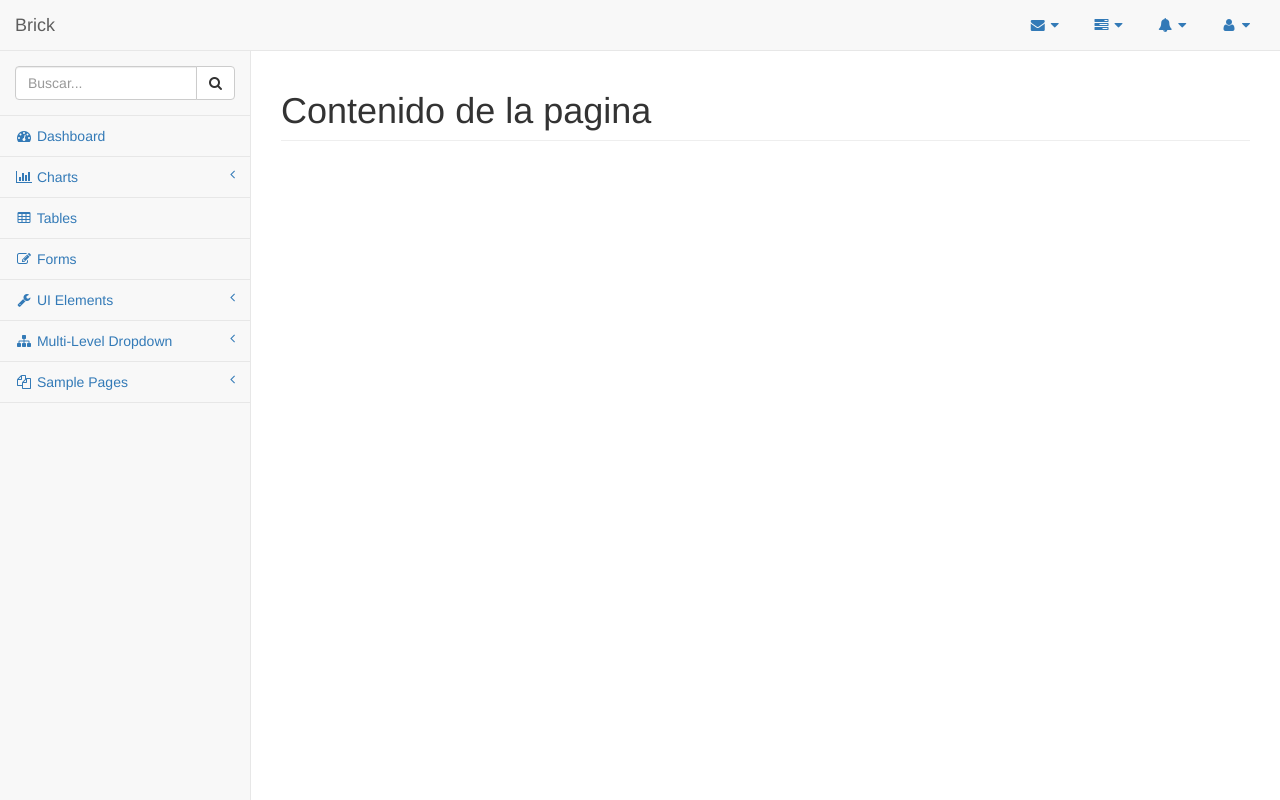
After one commit to jsmorales/sgwbrick_proyecto, a PHP site: page /pages/index_p.php in a window 1280 px wide. The commit adds this page. Run offline with PHP 8.4, Linux system fonts and the light colour scheme.

Commit message:
creación de página index_p.php con sus partes dinamicas.

```diff
--- a/index.html
+++ b/index.php
@@ -2,7 +2,7 @@
 <html>
 <head>
 <meta http-equiv="refresh" content="0;url=pages/index.html">
-<title>SB Admin 2</title>
+<title>Brick</title>
 <script language="javascript">
     window.location.href = "pages/index.html"
 </script>
--- /dev/null
+++ b/pages/encabezado.php
@@ -0,0 +1,43 @@
+<!DOCTYPE html>
+<html lang="es">
+
+<head>
+
+    <meta charset="utf-8">
+    <meta http-equiv="X-UA-Compatible" content="IE=edge">
+    <meta name="viewport" content="width=device-width, initial-scale=1">
+    <meta name="description" content="web Brick.">
+    <meta name="author" content="Ing. Johan Morales">
+
+    <title>Brick</title>
+
+    <!-- Bootstrap Core CSS -->
+    <link href="../bower_components/bootstrap/dist/css/bootstrap.min.css" rel="stylesheet">
+
+    <!-- MetisMenu CSS -->
+    <link href="../bower_components/metisMenu/dist/metisMenu.min.css" rel="stylesheet">
+
+    <!-- Timeline CSS -->
+    <link href="../dist/css/timeline.css" rel="stylesheet">
+
+    <!-- Custom CSS -->
+    <link href="../dist/css/sb-admin-2.css" rel="stylesheet">
+
+    <!-- Morris Charts CSS -->
+    <link href="../bower_components/morrisjs/morris.css" rel="stylesheet">
+
+    <!-- Custom Fonts -->
+    <link href="../bower_components/font-awesome/css/font-awesome.min.css" rel="stylesheet" type="text/css">
+
+    <!-- HTML5 Shim and Respond.js IE8 support of HTML5 elements and media queries -->
+    <!-- WARNING: Respond.js doesn't work if you view the page via file:// -->
+    <!--[if lt IE 9]>
+        <script src="https://oss.maxcdn.com/libs/html5shiv/3.7.0/html5shiv.js"></script>
+        <script src="https://oss.maxcdn.com/libs/respond.js/1.4.2/respond.min.js"></script>
+    <![endif]-->
+
+</head>
+
+<?php /*
+En esta parte va todo el head de la pagina.
+*/ ?>
--- /dev/null
+++ b/pages/footer.php
@@ -0,0 +1,24 @@
+
+    </div>
+    <!-- /#wrapper -->
+
+<!-- jQuery -->
+    <script src="../bower_components/jquery/dist/jquery.min.js"></script>
+
+    <!-- Bootstrap Core JavaScript -->
+    <script src="../bower_components/bootstrap/dist/js/bootstrap.min.js"></script>
+
+    <!-- Metis Menu Plugin JavaScript -->
+    <script src="../bower_components/metisMenu/dist/metisMenu.min.js"></script>
+
+    <!-- Morris Charts JavaScript
+    <script src="../bower_components/raphael/raphael-min.js"></script>
+    <script src="../bower_components/morrisjs/morris.min.js"></script>
+    <script src="../js/morris-data.js"></script>-->
+
+    <!-- Custom Theme JavaScript -->
+    <script src="../dist/js/sb-admin-2.js"></script>
+
+</body>
+
+</html>
--- a/pages/index.html
+++ b/pages/index.html
@@ -263,8 +263,9 @@
                 </li>
                 <!-- /.dropdown -->
             </ul>
-            <!-- /.navbar-top-links -->
+            <!-- /.navbar-top-links acaba menu superior-->
 
+            <!-- menu lateral-->
             <div class="navbar-default sidebar" role="navigation">
                 <div class="sidebar-nav navbar-collapse">
                     <ul class="nav" id="side-menu">
@@ -373,6 +374,8 @@
             <!-- /.navbar-static-side -->
         </nav>
 
+
+        <!-- CONTENIDO -->
         <div id="page-wrapper">
             <div class="row">
                 <div class="col-lg-12">
--- /dev/null
+++ b/pages/index_p.php
@@ -0,0 +1,25 @@
+<?php
+
+	include "encabezado.php";
+	include "menu_superior.php";
+	include "menu_lateral.php";
+
+ ?>
+
+	<div id="page-wrapper">
+
+			<div class="row">
+                <div class="col-lg-12">
+                    <h1 class="page-header">Contenido de la pagina</h1>
+                </div>
+                <!-- /.col-lg-12 -->
+            </div>
+
+
+	</div>
+
+ <?php
+
+ 	include "footer.php";
+
+  ?>
--- /dev/null
+++ b/pages/menu_lateral.php
@@ -0,0 +1,108 @@
+            <!-- menu lateral-->
+            <div class="navbar-default sidebar" role="navigation">
+                <div class="sidebar-nav navbar-collapse">
+                    <ul class="nav" id="side-menu">
+                        <li class="sidebar-search">
+                            <div class="input-group custom-search-form">
+                                <input type="text" class="form-control" placeholder="Buscar...">
+                                <span class="input-group-btn">
+                                <button class="btn btn-default" type="button">
+                                    <i class="fa fa-search"></i>
+                                </button>
+                            </span>
+                            </div>
+                            <!-- /input-group -->
+                        </li>
+                        <li>
+                            <a href="index.html"><i class="fa fa-dashboard fa-fw"></i> Dashboard</a>
+                        </li>
+                        <li>
+                            <a href="#"><i class="fa fa-bar-chart-o fa-fw"></i> Charts<span class="fa arrow"></span></a>
+                            <ul class="nav nav-second-level">
+                                <li>
+                                    <a href="flot.html">Flot Charts</a>
+                                </li>
+                                <li>
+                                    <a href="morris.html">Morris.js Charts</a>
+                                </li>
+                            </ul>
+                            <!-- /.nav-second-level -->
+                        </li>
+                        <li>
+                            <a href="tables.html"><i class="fa fa-table fa-fw"></i> Tables</a>
+                        </li>
+                        <li>
+                            <a href="forms.html"><i class="fa fa-edit fa-fw"></i> Forms</a>
+                        </li>
+                        <li>
+                            <a href="#"><i class="fa fa-wrench fa-fw"></i> UI Elements<span class="fa arrow"></span></a>
+                            <ul class="nav nav-second-level">
+                                <li>
+                                    <a href="panels-wells.html">Panels and Wells</a>
+                                </li>
+                                <li>
+                                    <a href="buttons.html">Buttons</a>
+                                </li>
+                                <li>
+                                    <a href="notifications.html">Notifications</a>
+                                </li>
+                                <li>
+                                    <a href="typography.html">Typography</a>
+                                </li>
+                                <li>
+                                    <a href="icons.html"> Icons</a>
+                                </li>
+                                <li>
+                                    <a href="grid.html">Grid</a>
+                                </li>
+                            </ul>
+                            <!-- /.nav-second-level -->
+                        </li>
+                        <li>
+                            <a href="#"><i class="fa fa-sitemap fa-fw"></i> Multi-Level Dropdown<span class="fa arrow"></span></a>
+                            <ul class="nav nav-second-level">
+                                <li>
+                                    <a href="#">Second Level Item</a>
+                                </li>
+                                <li>
+                                    <a href="#">Second Level Item</a>
+                                </li>
+                                <li>
+                                    <a href="#">Third Level <span class="fa arrow"></span></a>
+                                    <ul class="nav nav-third-level">
+                                        <li>
+                                            <a href="#">Third Level Item</a>
+                                        </li>
+                                        <li>
+                                            <a href="#">Third Level Item</a>
+                                        </li>
+                                        <li>
+                                            <a href="#">Third Level Item</a>
+                                        </li>
+                                        <li>
+                                            <a href="#">Third Level Item</a>
+                                        </li>
+                                    </ul>
+                                    <!-- /.nav-third-level -->
+                                </li>
+                            </ul>
+                            <!-- /.nav-second-level -->
+                        </li>
+                        <li>
+                            <a href="#"><i class="fa fa-files-o fa-fw"></i> Sample Pages<span class="fa arrow"></span></a>
+                            <ul class="nav nav-second-level">
+                                <li>
+                                    <a href="blank.html">Blank Page</a>
+                                </li>
+                                <li>
+                                    <a href="login.html">Login Page</a>
+                                </li>
+                            </ul>
+                            <!-- /.nav-second-level -->
+                        </li>
+                    </ul>
+                </div>
+                <!-- /.sidebar-collapse -->
+            </div>
+            <!-- /.navbar-static-side -->
+        </nav>
--- /dev/null
+++ b/pages/menu_superior.php
@@ -0,0 +1,226 @@
+<body>
+
+    <div id="wrapper">
+
+        <!-- Navigation -->
+        <nav class="navbar navbar-default navbar-static-top" role="navigation" style="margin-bottom: 0">
+            <div class="navbar-header">
+                <button type="button" class="navbar-toggle" data-toggle="collapse" data-target=".navbar-collapse">
+                    <span class="sr-only">Toggle navigation</span>
+                    <span class="icon-bar"></span>
+                    <span class="icon-bar"></span>
+                    <span class="icon-bar"></span>
+                </button>
+                <a class="navbar-brand" href="index.html">Brick</a>
+            </div>
+            <!-- /.navbar-header -->
+
+            <ul class="nav navbar-top-links navbar-right">
+                <li class="dropdown">
+                    <a class="dropdown-toggle" data-toggle="dropdown" href="#">
+                        <i class="fa fa-envelope fa-fw"></i>  <i class="fa fa-caret-down"></i>
+                    </a>
+                    <ul class="dropdown-menu dropdown-messages">
+                        <li>
+                            <a href="#">
+                                <div>
+                                    <strong>John Smith</strong>
+                                    <span class="pull-right text-muted">
+                                        <em>Yesterday</em>
+                                    </span>
+                                </div>
+                                <div>Lorem ipsum dolor sit amet, consectetur adipiscing elit. Pellentesque eleifend...</div>
+                            </a>
+                        </li>
+                        <li class="divider"></li>
+                        <li>
+                            <a href="#">
+                                <div>
+                                    <strong>John Smith</strong>
+                                    <span class="pull-right text-muted">
+                                        <em>Yesterday</em>
+                                    </span>
+                                </div>
+                                <div>Lorem ipsum dolor sit amet, consectetur adipiscing elit. Pellentesque eleifend...</div>
+                            </a>
+                        </li>
+                        <li class="divider"></li>
+                        <li>
+                            <a href="#">
+                                <div>
+                                    <strong>John Smith</strong>
+                                    <span class="pull-right text-muted">
+                                        <em>Yesterday</em>
+                                    </span>
+                                </div>
+                                <div>Lorem ipsum dolor sit amet, consectetur adipiscing elit. Pellentesque eleifend...</div>
+                            </a>
+                        </li>
+                        <li class="divider"></li>
+                        <li>
+                            <a class="text-center" href="#">
+                                <strong>Read All Messages</strong>
+                                <i class="fa fa-angle-right"></i>
+                            </a>
+                        </li>
+                    </ul>
+                    <!-- /.dropdown-messages -->
+                </li>
+                <!-- /.dropdown -->
+                <li class="dropdown">
+                    <a class="dropdown-toggle" data-toggle="dropdown" href="#">
+                        <i class="fa fa-tasks fa-fw"></i>  <i class="fa fa-caret-down"></i>
+                    </a>
+                    <ul class="dropdown-menu dropdown-tasks">
+                        <li>
+                            <a href="#">
+                                <div>
+                                    <p>
+                                        <strong>Task 1</strong>
+                                        <span class="pull-right text-muted">40% Complete</span>
+                                    </p>
+                                    <div class="progress progress-striped active">
+                                        <div class="progress-bar progress-bar-success" role="progressbar" aria-valuenow="40" aria-valuemin="0" aria-valuemax="100" style="width: 40%">
+                                            <span class="sr-only">40% Complete (success)</span>
+                                        </div>
+                                    </div>
+                                </div>
+                            </a>
+                        </li>
+                        <li class="divider"></li>
+                        <li>
+                            <a href="#">
+                                <div>
+                                    <p>
+                                        <strong>Task 2</strong>
+                                        <span class="pull-right text-muted">20% Complete</span>
+                                    </p>
+                                    <div class="progress progress-striped active">
+                                        <div class="progress-bar progress-bar-info" role="progressbar" aria-valuenow="20" aria-valuemin="0" aria-valuemax="100" style="width: 20%">
+                                            <span class="sr-only">20% Complete</span>
+                                        </div>
+                                    </div>
+                                </div>
+                            </a>
+                        </li>
+                        <li class="divider"></li>
+                        <li>
+                            <a href="#">
+                                <div>
+                                    <p>
+                                        <strong>Task 3</strong>
+                                        <span class="pull-right text-muted">60% Complete</span>
+                                    </p>
+                                    <div class="progress progress-striped active">
+                                        <div class="progress-bar progress-bar-warning" role="progressbar" aria-valuenow="60" aria-valuemin="0" aria-valuemax="100" style="width: 60%">
+                                            <span class="sr-only">60% Complete (warning)</span>
+                                        </div>
+                                    </div>
+                                </div>
+                            </a>
+                        </li>
+                        <li class="divider"></li>
+                        <li>
+                            <a href="#">
+                                <div>
+                                    <p>
+                                        <strong>Task 4</strong>
+                                        <span class="pull-right text-muted">80% Complete</span>
+                                    </p>
+                                    <div class="progress progress-striped active">
+                                        <div class="progress-bar progress-bar-danger" role="progressbar" aria-valuenow="80" aria-valuemin="0" aria-valuemax="100" style="width: 80%">
+                                            <span class="sr-only">80% Complete (danger)</span>
+                                        </div>
+                                    </div>
+                                </div>
+                            </a>
+                        </li>
+                        <li class="divider"></li>
+                        <li>
+                            <a class="text-center" href="#">
+                                <strong>See All Tasks</strong>
+                                <i class="fa fa-angle-right"></i>
+                            </a>
+                        </li>
+                    </ul>
+                    <!-- /.dropdown-tasks -->
+                </li>
+                <!-- /.dropdown -->
+                <li class="dropdown">
+                    <a class="dropdown-toggle" data-toggle="dropdown" href="#">
+                        <i class="fa fa-bell fa-fw"></i>  <i class="fa fa-caret-down"></i>
+                    </a>
+                    <ul class="dropdown-menu dropdown-alerts">
+                        <li>
+                            <a href="#">
+                                <div>
+                                    <i class="fa fa-comment fa-fw"></i> New Comment
+                                    <span class="pull-right text-muted small">4 minutes ago</span>
+                                </div>
+                            </a>
+                        </li>
+                        <li class="divider"></li>
+                        <li>
+                            <a href="#">
+                                <div>
+                                    <i class="fa fa-twitter fa-fw"></i> 3 New Followers
+                                    <span class="pull-right text-muted small">12 minutes ago</span>
+                                </div>
+                            </a>
+                        </li>
+                        <li class="divider"></li>
+                        <li>
+                            <a href="#">
+                                <div>
+                                    <i class="fa fa-envelope fa-fw"></i> Message Sent
+                                    <span class="pull-right text-muted small">4 minutes ago</span>
+                                </div>
+                            </a>
+                        </li>
+                        <li class="divider"></li>
+                        <li>
+                            <a href="#">
+                                <div>
+                                    <i class="fa fa-tasks fa-fw"></i> New Task
+                                    <span class="pull-right text-muted small">4 minutes ago</span>
+                                </div>
+                            </a>
+                        </li>
+                        <li class="divider"></li>
+                        <li>
+                            <a href="#">
+                                <div>
+                                    <i class="fa fa-upload fa-fw"></i> Server Rebooted
+                                    <span class="pull-right text-muted small">4 minutes ago</span>
+                                </div>
+                            </a>
+                        </li>
+                        <li class="divider"></li>
+                        <li>
+                            <a class="text-center" href="#">
+                                <strong>See All Alerts</strong>
+                                <i class="fa fa-angle-right"></i>
+                            </a>
+                        </li>
+                    </ul>
+                    <!-- /.dropdown-alerts -->
+                </li>
+                <!-- /.dropdown -->
+                <li class="dropdown">
+                    <a class="dropdown-toggle" data-toggle="dropdown" href="#">
+                        <i class="fa fa-user fa-fw"></i>  <i class="fa fa-caret-down"></i>
+                    </a>
+                    <ul class="dropdown-menu dropdown-user">
+                        <li><a href="#"><i class="fa fa-user fa-fw"></i> User Profile</a>
+                        </li>
+                        <li><a href="#"><i class="fa fa-gear fa-fw"></i> Settings</a>
+                        </li>
+                        <li class="divider"></li>
+                        <li><a href="login.html"><i class="fa fa-sign-out fa-fw"></i> Logout</a>
+                        </li>
+                    </ul>
+                    <!-- /.dropdown-user -->
+                </li>
+                <!-- /.dropdown -->
+            </ul>
+            <!-- /.navbar-top-links acaba menu superior-->
```
